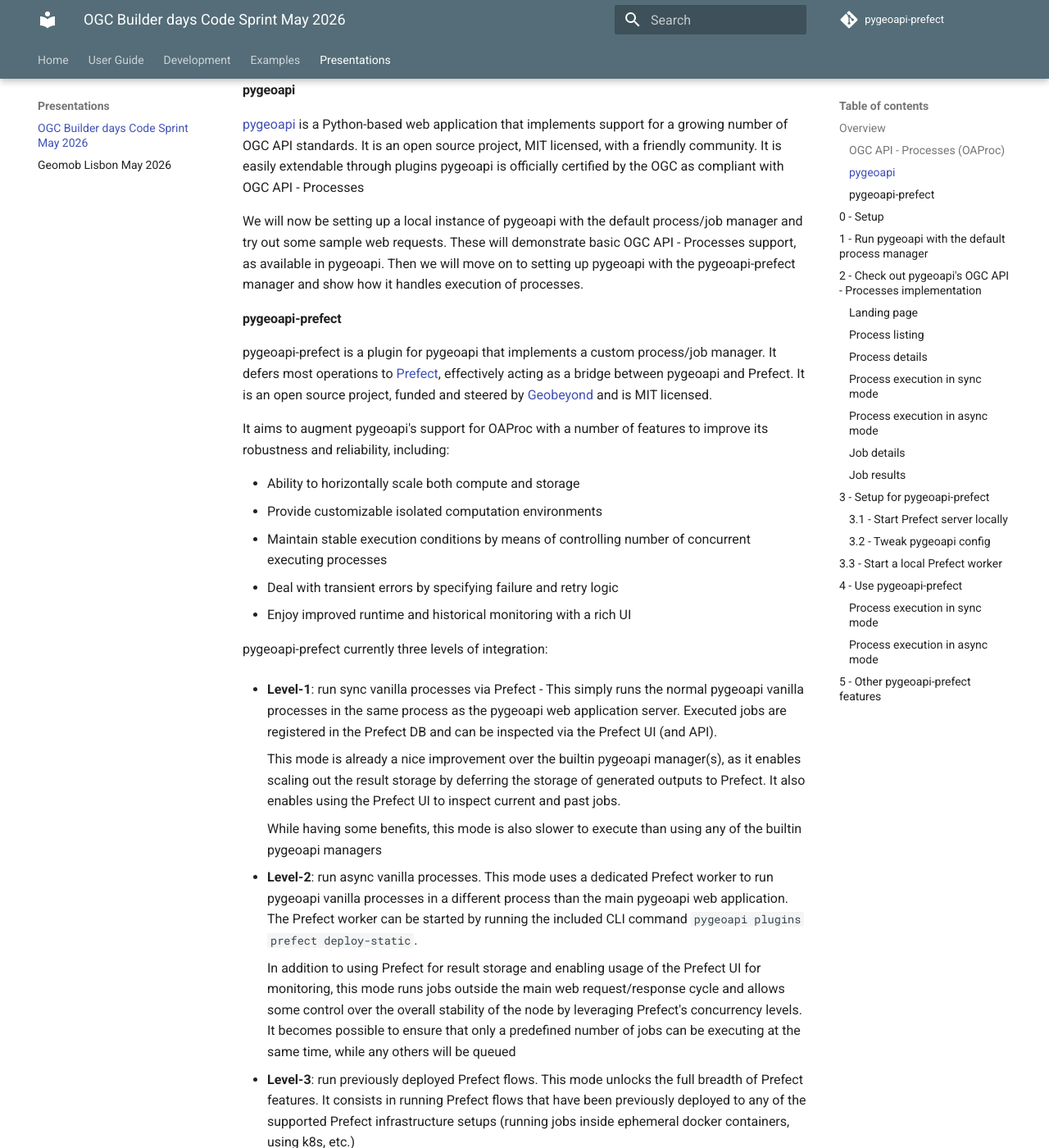
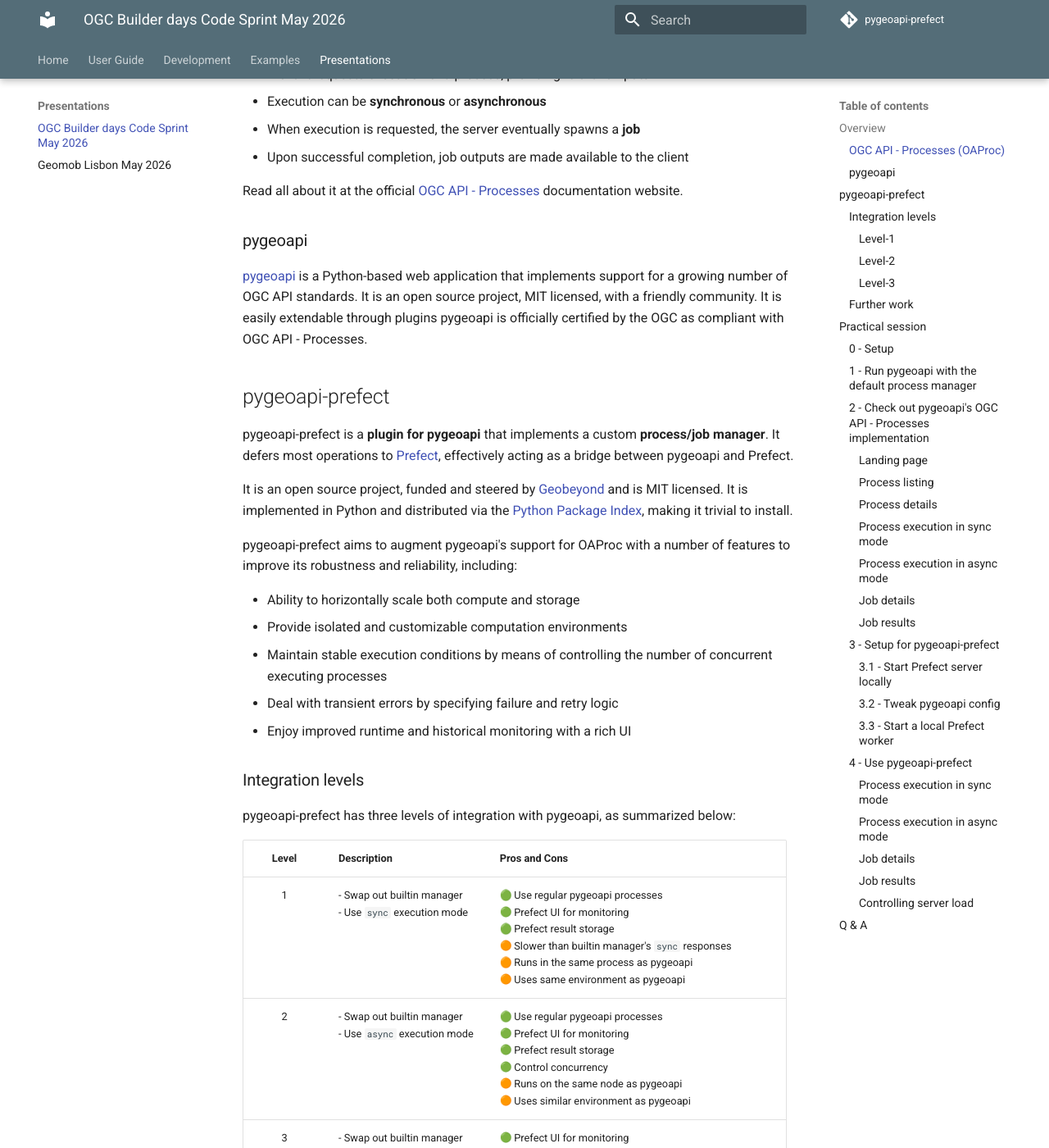
Before and after one commit to geobeyond/pygeoapi-prefect, an MkDocs documentation site: the page built from docs/presentations/ogc-code-sprint-20260513.md, in a window 1280 px wide and 1400 px high, scrolled down 975 px. Shown: the whole window at 82% size. Built offline with MkDocs 1.6.1 and Material for MkDocs 9.7.7, drawn with Linux system fonts in a browser that asks for light colours; emoji names are drawn with the system emoji font; comment, search, counter and statistics services are not loaded; some of the changed text lies outside the part shown.

Commit message:
Adding code sprint demo to docs

````diff
--- a/docs/presentations/20260512-ogc-code-sprint/demo.md
+++ b/docs/presentations/ogc-code-sprint-20260513.md
@@ -5,6 +5,12 @@
 in pygeoapi.
 
 This is a 30 minute hands-on demo with detailed instructions so that you can follow along on your own.
+
+In this session we will be setting up a local instance of pygeoapi with the default process/job manager and try
+out some sample web requests. These will demonstrate basic OGC API - Processes support, as available in pygeoapi.
+
+Then we will move on to setting up pygeoapi with the pygeoapi-prefect manager and show how it handles execution of
+processes.
 
 !!! info "Pre-requisites"
 
@@ -17,7 +23,7 @@
 
 ## Overview
 
-#### OGC API - Processes (OAProc)
+### OGC API - Processes (OAProc)
 
 OGC API - Processes is a geospatial standard that specifies how servers can expose computational tasks
 via a web API. These can then be executed on demand by web clients. A very brief overview:
@@ -33,64 +39,84 @@
 Read all about it at the official [OGC API - Processes] documentation website.
 
 
-#### pygeoapi
+### pygeoapi
 
 [pygeoapi] is a Python-based web application that implements support for a growing number of OGC API standards. It
 is an open source project, MIT licensed, with a friendly community. It is easily extendable through plugins
-pygeoapi is officially certified by the OGC as compliant with OGC API - Processes
+pygeoapi is officially certified by the OGC as compliant with OGC API - Processes.
 
 
-We will now be setting up a local instance of pygeoapi with the default process/job manager and try out some
-sample web requests. These will demonstrate basic OGC API - Processes support, as available in pygeoapi.
-Then we will move on to setting up pygeoapi with the pygeoapi-prefect manager and show how it handles execution of
-processes.
+## pygeoapi-prefect
 
+pygeoapi-prefect is a **plugin for pygeoapi** that implements a custom **process/job manager**. It defers most
+operations to [Prefect], effectively acting as a bridge between pygeoapi and Prefect.
 
-#### pygeoapi-prefect
+It is an open source project, funded and steered by [Geobeyond] and is MIT licensed. It is implemented in Python
+and distributed via the [Python Package Index], making it trivial to install.
 
-pygeoapi-prefect is a plugin for pygeoapi that implements a custom process/job manager. It defers most operations
-to [Prefect], effectively acting as a bridge between pygeoapi and Prefect. It is an open source project, funded and
-steered by [Geobeyond] and is MIT licensed.
+[Python Package Index]: https://pypi.org/project/pygeoapi-prefect/
 
-It aims to augment pygeoapi's support for OAProc with a number of features to improve its robustness and reliability,
-including:
+pygeoapi-prefect aims to augment pygeoapi's support for OAProc with a number of features to improve its robustness
+and reliability, including:
 
 - Ability to horizontally scale both compute and storage
-- Provide customizable isolated computation environments
-- Maintain stable execution conditions by means of controlling number of concurrent executing processes
+- Provide isolated and customizable computation environments
+- Maintain stable execution conditions by means of controlling the number of concurrent executing processes
 - Deal with transient errors by specifying failure and retry logic
 - Enjoy improved runtime and historical monitoring with a rich UI
 
 
-pygeoapi-prefect currently three levels of integration:
+### Integration levels
 
--   **Level-1**: run sync vanilla processes via Prefect - This simply runs the normal pygeoapi vanilla processes in the
-    same process as the pygeoapi web application server. Executed jobs are registered in the Prefect DB and can be
-    inspected via the Prefect UI (and API).
+pygeoapi-prefect has three levels of integration with pygeoapi, as summarized below:
 
-    This mode is already a nice improvement over the builtin pygeoapi manager(s), as it enables scaling out the result
-    storage by deferring the storage of generated outputs to Prefect. It also enables using the Prefect UI to inspect
-    current and past jobs.
+| Level | Description | Pros and Cons |
+| :---: | ----------- | ------------- |
+| 1 | - Swap out builtin manager<br>- Use `sync` execution mode | :green_circle: Use regular pygeoapi processes<br>:green_circle: Prefect UI for monitoring<br>:green_circle: Prefect result storage<br>:orange_circle: Slower than builtin manager's `sync` responses<br>:orange_circle: Runs in the same process as pygeoapi<br>:orange_circle: Uses same environment as pygeoapi |
+| 2 | - Swap out builtin manager<br>- Use `async` execution mode | :green_circle: Use regular pygeoapi processes<br>:green_circle: Prefect UI for monitoring<br>:green_circle: Prefect result storage<br>:green_circle: Control concurrency<br>:orange_circle: Runs on the same node as pygeoapi<br>:orange_circle: Uses similar environment as pygeoapi |
+| 3 | - Swap out builtin manager<br>- Use `async` execution mode<br>- Self deploy Prefect flows | :green_circle: Prefect UI for monitoring<br>:green_circle: Prefect result storage<br>:green_circle: Control concurrency<br>:green_circle: Use multiple workers<br>:green_circle: Run anywhere there is Prefect support (docker, k8s, etc)<br>:green_circle: Customize execution environment<br>:orange_circle: Very flexible, but can become complex  to set up|
 
-    While having some benefits, this mode is also slower to execute than using any of the builtin pygeoapi managers
 
--   **Level-2**: run async vanilla processes. This mode uses a dedicated Prefect worker to run pygeoapi vanilla
-    processes in a different process than the main pygeoapi web application. The Prefect worker can be started by
-    running the included CLI command `pygeoapi plugins prefect deploy-static`.
+#### Level-1
 
-    In addition to using Prefect for result storage and enabling usage of the Prefect UI for monitoring, this mode
-    runs jobs outside the main web request/response cycle and allows some control over the overall stability of the
-    node by leveraging Prefect's concurrency levels. It becomes possible to ensure that only a predefined number
-    of jobs can be executing at the same time, while any others will be queued
+Swap out the default pygeoapi manager and then run sync vanilla processes via Prefect.
 
--   **Level-3**: run previously deployed Prefect flows. This mode unlocks the full breadth of Prefect features. It
-    consists in running Prefect flows that have been previously deployed to any of the supported Prefect infrastructure
-    setups (running jobs inside ephemeral docker containers, using k8s, etc.)
+This simply runs the normal pygeoapi vanilla processes in the same process as the pygeoapi web application
+server. Executed jobs are registered in the Prefect DB and can be inspected via the Prefect UI (and API).
+
+This mode is already a nice improvement over the builtin pygeoapi manager(s):
+
+- Execution results are stored and managed by Prefect, which allows using its [storage framework]. This allows,
+  for example, storing results in cloud storage instead of the local filesystem in a transparent way
+- Execution monitoring via Prefect UI provides a rich interface for both real-time and historical purposes
+
+Note that these benefits also come at a cost, as executing processes in `sync` mode via the pygeoapi-prefect
+manager is slower than using any of the builtin pygeoapi managers.
+
+
+#### Level-2
+
+Run async vanilla processes. This mode uses a dedicated Prefect worker to run pygeoapi vanilla
+processes in a different process than the main pygeoapi web application. The Prefect worker is started by
+running a custom CLI command, `pygeoapi plugins prefect deploy-static`.
+
+In addition to using Prefect for result storage and enabling usage of the Prefect UI for monitoring, this mode
+runs jobs outside the main web request/response cycle and allows some control over the overall stability of the
+node by leveraging Prefect's concurrency levels. It becomes possible to ensure that only a predefined number
+of jobs can be running at the same time, while any others will be queued.
+
+
+#### Level-3
+
+Run previously deployed Prefect flows. This mode unlocks the full breadth of Prefect features. It
+consists of running Prefect flows that have been previously deployed to any of the supported Prefect infrastructure
+setups (running jobs inside ephemeral docker containers, using k8s, etc.). You can achieve virtually infinite scaling
+of both compute and storage, employ multiple types of concurrency limits, etc.
 
 In this demo, we are keeping to Level-2 integration. Check the rest of the pygeoapi-prefect documentation for more
 information on more advanced features.
 
-
+[storage framework]: https://docs.prefect.io/v3/advanced/results
 [Geobeyond]: https://www.geobeyond.it/
 [Prefect]: https://www.prefect.io/
 [pygeoapi]: https://pygeoapi.io/
@@ -98,10 +124,35 @@
 
 [2026 OGC Builder days code sprint]: https://github.com/opengeospatial/developer-events/wiki/May-2026-Builder-Days-Code-Sprint#microsoft-
 
-## 0 - Setup
+
+### Further work
+
+In its present form, pygeoapi-prefect is a robust alternative to the builtin pygeoapi job/process managers and
+is suitable for production deployments. We will continue to improve it
+
+-   Improve job listing feedback
+
+-   Work on docs:
+    -   Improve the user guide
+    -   Add more examples
+
+-   Implement missing OAProc functionalities
+
+    - `dismiss` - Ability to cancel on-going jobs
+    - `subscriber` - Ability to callback an HTTP endpoint when results are ready
+
+-   Keep an eye out for upcoming OAProc Parts and implement them
+
+
+## Practical session
+
+
+### 0 - Setup
+
+Let's start by installing and preparing our set up.
 
 -   Create a venv and activate it
--   Install pygeoapi master from github (because fix for [issue #2311] has not been released yet)
+-   Install pygeoapi master from github (because the fix for [issue #2311] has not been released yet)
 -   Install pygeoapi-prefect
 -   Get a sample pygeoapi configuration file that we can copy, tweak and use
 
@@ -119,17 +170,16 @@
 pip install pygeoapi-prefect
 
 # get a sample pygeoapi configuration file to tweak
-curl -o sample-pygeoapi-config.yml \
-  https://raw.githubusercontent.com/geopython/pygeoapi/refs/heads/\
-  master/pygeoapi-config.ym
+curl -so sample-pygeoapi-config.yml \
+  https://raw.githubusercontent.com/geopython/pygeoapi/refs/heads/master/pygeoapi-config.yml
 ```
 
 
-## 1 - Run pygeoapi with the default process manager
+### 1 - Run pygeoapi with the default process manager
 
 Let's start by running pygeoapi with its default process/job manager
 
-Copy pygeoapi configuration file
+Copy the pygeoapi configuration file
 
 ```shell
 cp sample-pygeoapi-config.yml demo-pygeoapi-config-0-default-manager.yml
@@ -138,7 +188,8 @@
 Tweak it:
 
 -   Enable the default manager (TinyDB) by uncommenting the existing lines in the `server.manager` section
--   For simplicity, keep only resources of type 'process'
+-   For simplicity, keep only resources of type `process`
+
 
 ??? tip "Contents of `demo-pygeoapi-config-0-default-manager.yml`"
 
@@ -211,7 +262,12 @@
 ```
 
 
-## 2 - Check out pygeoapi's OGC API - Processes implementation
+### 2 - Check out pygeoapi's OGC API - Processes implementation
+
+Let's try out some API requests with [cURL], to get acquainted with OAProc.
+
+
+[cURL]: https://curl.se/
 
 
 #### Landing page
@@ -277,34 +334,33 @@
 curl -s http://localhost:5000/jobs/{job-id}
 ```
 
+Response contains:
 -   Job status
--   Links for obtaining results
+-   Links for getting results
 
 
 #### Job results
 
 ```shell
-curl -s http://localhost:5000/jobs/{job-id}/results \
-  -H "Accept: application/json"
+curl -s -H "Accept: application/json" \
+  http://localhost:5000/jobs/{job-id}/results
 ```
 
-**CONCLUSION: Pygeoapi's builtin process/job manager(s) are nicely serviceable**
 
-
-## 3 - Setup for pygeoapi-prefect
+### 3 - Setup for pygeoapi-prefect
 
 We need:
 
 -   Prefect server up and running
--   Tweak pygeoapi config file to enable the pygeoapi-prefect manager
+-   Tweak pygeoapi's config file to enable pygeoapi-prefect manager
 -   Prefect worker up and running (for handling async requests)
 
 
-### 3.1 - Start Prefect server locally
+#### 3.1 - Start Prefect server locally
 
 Set some env variables and start a local Prefect server
 
-```python
+```shell
 # ensure venv is activated before running this
 
 PREFECT_API_URL=http://127.0.0.1:4200/api \
@@ -315,10 +371,14 @@
 You can now access the Prefect UI at <http://localhost:4200>.
 
 
-### 3.2 - Tweak pygeoapi config
+#### 3.2 - Tweak pygeoapi config
 
 Stop the running pygeoapi server and let's now modify the configuration, enabling pygeoapi-prefect manager.
 Copy the configuration file into a new `demo-pygeoapi-config-1-prefect-manager.yml` file and make these changes:
+
+```shell
+cp demo-pygeoapi-config-0-default-manager.yml demo-pygeoapi-config-1-prefect-manager.yml
+```
 
 ```diff linenums="14"
 - manager:
@@ -390,7 +450,7 @@
 # ensure venv is activated before running this
 
 PYGEOAPI_CONFIG=demo-pygeoapi-config-1-prefect-manager.yml \
-  PYGEOAPI_OPENAPI=demo-pygeoapi-openapi-0-default-manager.yml \
+  PYGEOAPI_OPENAPI=demo-pygeoapi-openapi.yml \
   pygeoapi serve
 ```
 
@@ -398,7 +458,7 @@
 their own description.
 
 
-## 3.3 - Start a local Prefect worker
+#### 3.3 - Start a local Prefect worker
 
 In order to be able to respond to async execution requests, a Prefect worker needs to be started and
 existing processes must be deployed. For vanilla pygeoapi processes, this can be done by running a
@@ -422,7 +482,7 @@
 Browse the Prefect UI and discover the newly registered deployment of flows.
 
 
-## 4 - Use pygeoapi-prefect
+### 4 - Use pygeoapi-prefect
 
 With the configuration done, pygeoapi will now defer execution of jobs to Prefect. Let's now make some test requests.
 
@@ -441,8 +501,8 @@
 
 Try out the following request:
 
-```
-curl -sSi \
+```shell
+curl -sS \
   -X POST http://localhost:5000/processes/hello-world/execution \
   -H "Content-Type: application/json" \
   -d '{"inputs": {"name": "Joe"}}' \
@@ -464,7 +524,14 @@
 
 #### Process execution in async mode
 
-```
+Async mode can be requested by sending the `Prefer: respond-async` HTTP request header. Execution is
+scheduled by Prefect and coordinated by the worker we started earlier. Each job is run on a separate OS process
+and results are communicated back to Prefect.
+
+The pygeoapi-prefect manager is then able to query the Prefect DB whenever it needs to know about execution status
+and retrieve results.
+
+```shell
 curl -sSi \
   -X POST http://localhost:5000/processes/hello-world/execution \
   -H "Content-Type: application/json" \
@@ -474,6 +541,70 @@
 ```
 
 
-## 5 - Other pygeoapi-prefect features
+#### Job details
 
-Use a previously deployed flow
+```shell
+curl -s http://localhost:5000/jobs/{job-id}
+```
+
+Response contains:
+-   Job status
+-   Links for getting results
+
+
+#### Job results
+
+```shell
+curl -s -H "Accept: application/json" \
+  http://localhost:5000/jobs/{job-id}/results
+```
+
+
+
+#### Controlling server load
+
+We can test out Prefect's concurreny handling by making many simultaneous requests and checking their execution
+status in the Prefect UI.
+
+For example, let's make 50 simultaneous requests:
+
+```shell
+seq 50 | xargs -P 0 -I{} sh -c '
+    name=$(shuf -n 1 /usr/share/dict/words)
+    payload=$(jq -nc --arg n "$name" "{inputs: {name: \$n}}")
+    curl -sS -o /dev/null -w "%{http_code}\n" \
+        -X POST "http://localhost:5000/processes/hello-world/execution" \
+        -H "Content-Type: application/json" -H "Prefer: respond-async" \
+        -d "$payload"
+'
+```
+
+
+??? tip "Command breakdown"
+
+    The above command contains a lot of instructions. Let's make some sense of it:
+
+    - `seq 50` generates numbers from 1 to 50, one per line - this is just a way to specify the total number of
+      requests that we want to perform
+    - `shuf -n1 /usr/share/dict/words` gets a random word from the
+      [words file](https://en.wikipedia.org/wiki/Words_(Unix)) so that we can add some variability to our cURL
+      request payloads
+    - `xargs -P0 -I{} -c` means we are invoking the [xargs](https://www.man7.org/linux/man-pages/man1/xargs.1.html)
+      command to run cURL once for each item passed in via stdin, but don't pass the actual item to cURL, _i.e._
+      _"run the next command 50 times, in parallel"_
+    - `jq ...` means we use the [jq](https://jqlang.org/) command to build the HTTP request JSON payload to send.
+      This is just a way to generate valid JSON data from the random word that was picked
+    - `curl ...` is the actual command that is being run multiple times
+
+
+After running the above command, head over to the Prefect UI and check how despite being passed a large number of
+execution requests, the server only executes five of them at a time while the others are awaiting their turn. Eventually
+all requests are processed.
+
+
+## Q & A
+
+Thanks for attending! :rainbow:
+
+If further interested, checkout the rest of the docs and feel free to reach out via discord
+or email
--- a/mkdocs.yml
+++ b/mkdocs.yml
@@ -12,7 +12,7 @@
   - Examples:
     - Run processes inside ephemeral docker containers: 'docker-example.md'
   - Presentations:
-    - OGC Builder days Code Sprint May 2026: 'presentations/20260512-ogc-code-sprint/demo.md'
+    - OGC Builder days Code Sprint May 2026: 'presentations/ogc-code-sprint-20260513.md'
     - Geomob Lisbon May 2026: 'presentations/geomoblx-20260506-serving-ogc-api-processes-with-pygeoapi-and-prefect.pdf'
 
 theme:
@@ -22,6 +22,7 @@
     accent: pink
   features:
     - content.action.edit
+    - content.code.copy
     - content.tabs.link
     - header.autohide
     - navigation.footer
@@ -46,5 +47,6 @@
   - pymdownx.superfences
   - pymdownx.tabbed:
       alternate_style: true
+  - tables
   - toc:
       permalink: true
````
Also changed, not shown: other parts of docs/presentations/ogc-code-sprint-20260513.md (+6 -5 lines), docs/user-guide.md (+4 -4 lines).
